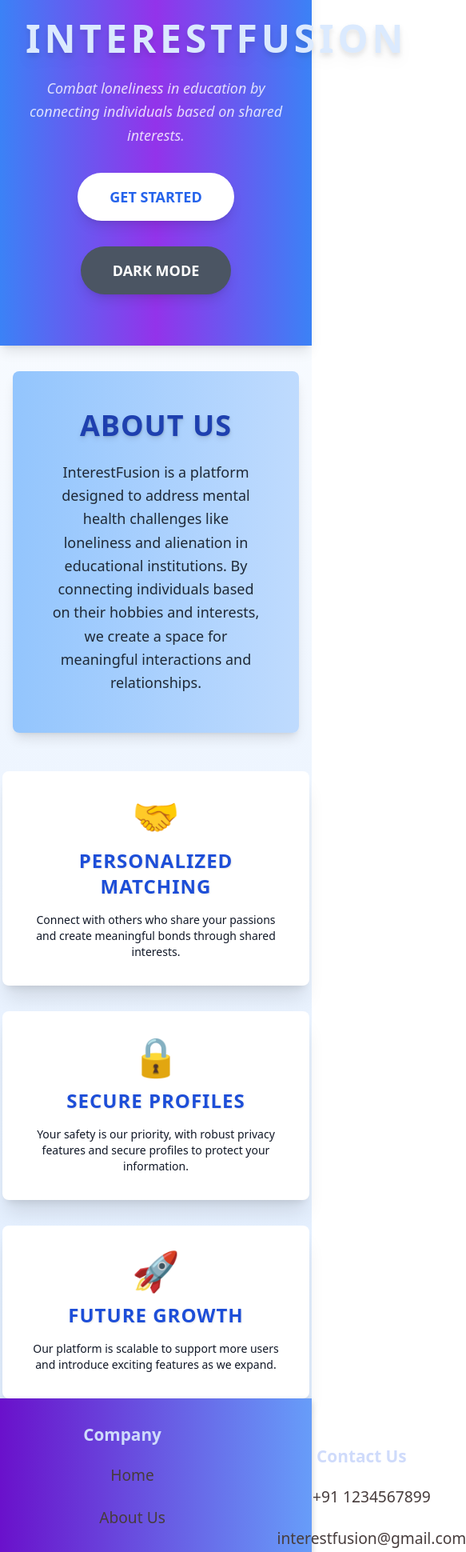
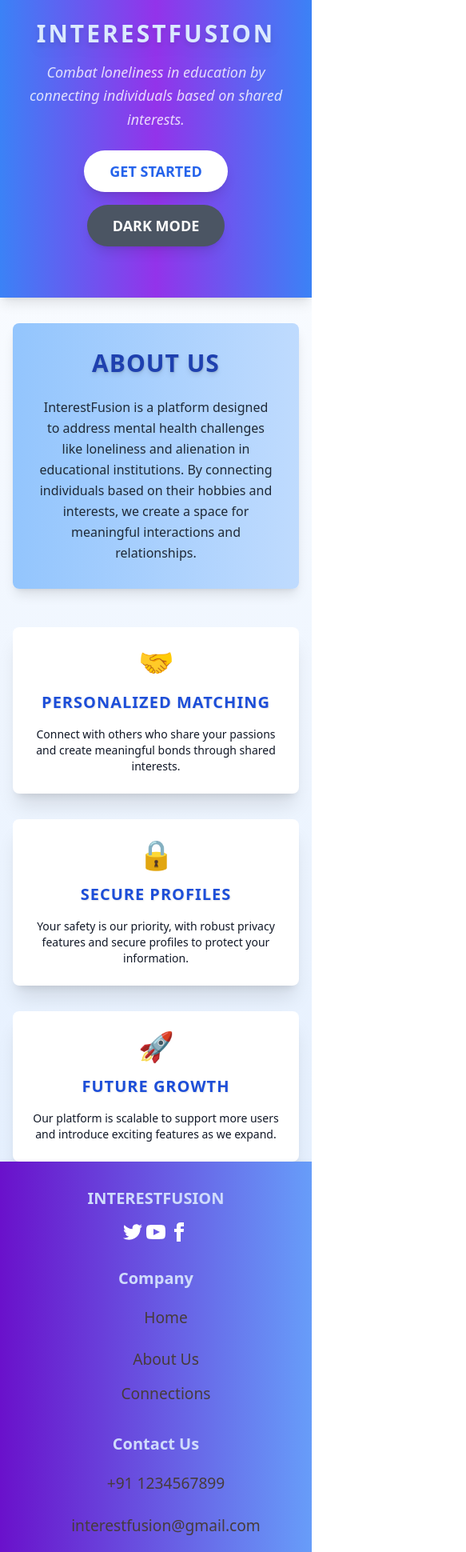
Before and after one commit to tarun824/HackThisFall_InterestFusion, a React (Vite) app in the folder frontend/: page / in a window 390 px wide. Shown: the part 40-1980 px from the top of the page at 80% size, 583 px wide, since content can reach past the window. Built offline with nearby package versions, Linux system fonts and the light colour scheme.

Commit message:
Fixed responsiveness in landingpage and footer

```diff
--- a/frontend/src/components/Footer.jsx
+++ b/frontend/src/components/Footer.jsx
@@ -1,12 +1,16 @@
 const Footer = () => {
   return (
-    <footer>
-      <div className="footer-content">
+    <footer className="bg-gray-800 text-white py-8 px-4">
+      <div className="footer-content grid grid-cols-1 sm:grid-cols-2 md:grid-cols-3 gap-8 text-center md:text-left">
+
+{/* Left section: Social Media */}
 <div className="footer1">
-          <p>INTERESTFUSION</p>
+  <p className="text-xl font-bold mb-4">INTERESTFUSION</p>
   <div className="social-media-links">
-            <nav>
-              <div><a>
+    {/* <div className="flex justify-evenly w-full"> */}
+    <div className="lg:flex lg:justify-between lg:w-full">
+      <div>
+        <a>
           <svg
             xmlns="http://www.w3.org/2000/svg"
             width="24"
@@ -16,8 +20,10 @@ const Footer = () => {
           >
             <path d="M24 4.557c-.883.392-1.832.656-2.828.775 1.017-.609 1.798-1.574 2.165-2.724-.951.564-2.005.974-3.127 1.195-.897-.957-2.178-1.555-3.594-1.555-3.179 0-5.515 2.966-4.797 6.045-4.091-.205-7.719-2.165-10.148-5.144-1.29 2.213-.669 5.108 1.523 6.574-.806-.026-1.566-.247-2.229-.616-.054 2.281 1.581 4.415 3.949 4.89-.693.188-1.452.232-2.224.084.626 1.956 2.444 3.379 4.6 3.419-2.07 1.623-4.678 2.348-7.29 2.04 2.179 1.397 4.768 2.212 7.548 2.212 9.142 0 14.307-7.721 13.995-14.646.962-.695 1.797-1.562 2.457-2.549z"></path>
           </svg>
-              </a></div>
-              <div><a>
+        </a>
+      </div>
+      <div>
+        <a>
           <svg
             xmlns="http://www.w3.org/2000/svg"
             width="24"
@@ -27,8 +33,10 @@ const Footer = () => {
           >
             <path d="M19.615 3.184c-3.604-.246-11.631-.245-15.23 0-3.897.266-4.356 2.62-4.385 8.816.029 6.185.484 8.549 4.385 8.816 3.6.245 11.626.246 15.23 0 3.897-.266 4.356-2.62 4.385-8.816-.029-6.185-.484-8.549-4.385-8.816zm-10.615 12.816v-8l8 3.993-8 4.007z"></path>
           </svg>
-              </a></div>
-              <div><a>
+        </a>
+      </div>
+      <div>
+        <a>
           <svg
             xmlns="http://www.w3.org/2000/svg"
             width="24"
@@ -38,46 +46,39 @@ const Footer = () => {
           >
             <path d="M9 8h-3v4h3v12h5v-12h3.642l.358-4h-4v-1.667c0-.955.192-1.333 1.115-1.333h2.885v-5h-3.808c-3.596 0-5.192 1.583-5.192 4.615v3.385z"></path>
           </svg>
-              </a></div>
-            </nav>
+        </a>
+      </div>
+    </div>
   </div>
 </div>
 
-        <div className='footer2'>
-          <p>Company</p>
-          <ul>
+
+        {/* Middle section: Company Links */}
+        <div className="footer2">
+          <p className="text-xl font-bold mb-4">Company</p>
+          <ul className="space-y-2">
             <li>Home</li>
             <li>About Us</li>
             <li>Connections</li>
           </ul>
         </div>
 
-        <div className='footer3'>
-          <p>Contact Us</p>
-            <ul>
+        {/* Right section: Contact Us */}
+        <div className="footer3">
+          <p className="text-xl font-bold mb-4">Contact Us</p>
+          <ul className="space-y-2">
             <li>+91 1234567899</li>
             <li>interestfusion@gmail.com</li>
           </ul>
         </div>
       </div>
 
-      <div className="footer4">
-        <aside>
-          {/* <svg
-            width="36"
-            height="36"
-            viewBox="0 0 24 24"
-            xmlns="http://www.w3.org/2000/svg"
-            fillRule="evenodd"
-            clipRule="evenodd"
-            className="fill-current"
-          >
-            <path d="M22.672 15.226l-2.432.811.841 2.515c.33 1.019-.209 2.127-1.23 2.456-1.15.325-2.148-.321-2.463-1.226l-.84-2.518-5.013 1.677.84 2.517c.391 1.203-.434 2.542-1.831 2.542-.88 0-1.601-.564-1.86-1.314l-.842-2.516-2.431.809c-1.135.328-2.145-.317-2.463-1.229-.329-1.018.211-2.127 1.231-2.456l2.432-.809-1.621-4.823-2.432.808c-1.355.384-2.558-.59-2.558-1.839 0-.817.509-1.582 1.327-1.846l2.433-.809-.842-2.515c-.33-1.02.211-2.129 1.232-2.458 1.02-.329 2.13.209 2.461 1.229l.842 2.515 5.011-1.677-.839-2.517c-.403-1.238.484-2.553 1.843-2.553.819 0 1.585.509 1.85 1.326l.841 2.517 2.431-.81c1.02-.33 2.131.211 2.461 1.229.332 1.018-.21 2.126-1.23 2.456l-2.433.809 1.622 4.823 2.433-.809c1.242-.401 2.557.484 2.557 1.838 0 .819-.51 1.583-1.328 1.847m-8.992-6.428l-5.01 1.675 1.619 4.828 5.011-1.674-1.62-4.829z"></path>
-          </svg> */}
-          <p>Copyright © InterestFusion {new Date().getFullYear()} - All right reserved</p>
-        </aside>
+      {/* Copyright Section */}
+      <div className="footer4 mt-8 text-center text-sm text-gray-400">
+        <p>Copyright © InterestFusion {new Date().getFullYear()} - All rights reserved</p>
       </div>
     </footer>
   );
 };
+
 export default Footer;
--- a/frontend/src/components/Landingpage/Landingpage.jsx
+++ b/frontend/src/components/Landingpage/Landingpage.jsx
@@ -15,32 +15,33 @@ const LandingPage = () => {
         <div className={`flex flex-col items-center min-h-screen transition-all ${darkMode ? 'bg-gray-800' : 'bg-gradient-to-t from-blue-100 to-white'}`}>
             {/* Header Section */}
             <header className={`py-16 px-8 text-center w-full ${darkMode ? 'bg-gradient-to-r from-blue-800 via-purple-500 to-blue-800' : 'bg-gradient-to-r from-blue-500 via-purple-600 to-blue-500'} text-white shadow-lg`}>
-                <h1 className="text-5xl font-extrabold uppercase tracking-widest text-blue-100 drop-shadow-lg">
+    <h1 className="text-3xl sm:text-4xl md:text-5xl font-extrabold uppercase tracking-widest text-blue-100 drop-shadow-lg max-w-full mx-auto">
         InterestFusion
     </h1>
-                <p className="mt-6 text-lg italic font-light text-white/80 max-w-3xl mx-auto leading-relaxed">
+    <p className="mt-4 sm:mt-6 text-lg sm:text-xl italic font-light text-white/80 max-w-3xl mx-auto leading-relaxed">
         Combat loneliness in education by connecting individuals based on shared interests.
     </p>
     <button
         onClick={() => { window.location.href = "/home"; }}
-                    className={`mt-8 bg-white text-blue-600 px-10 py-4 rounded-full font-semibold uppercase text-lg shadow-lg transform transition-transform hover:-translate-y-2 hover:shadow-2xl`}
+        className={`mt-6 sm:mt-8 bg-white text-blue-600 px-8 sm:px-10 py-3 sm:py-4 rounded-full font-semibold uppercase text-lg shadow-lg transform transition-transform hover:-translate-y-2 hover:shadow-2xl`}
     >
         Get Started
     </button>
     <button
         onClick={toggleDarkMode}
-                    className="mt-8 bg-gray-600 text-white px-10 py-4 rounded-full font-semibold uppercase text-lg shadow-lg transform transition-transform hover:-translate-y-2 hover:shadow-2xl"
+        className="mt-4 sm:mt-8 bg-gray-600 text-white px-8 sm:px-10 py-3 sm:py-4 rounded-full font-semibold uppercase text-lg shadow-lg transform transition-transform hover:-translate-y-2 hover:shadow-2xl"
     >
         {darkMode ? 'Light Mode' : 'Dark Mode'}
     </button>
 </header>
 
+
             {/* About Us Section */}
-            <section className={`p-12 text-center shadow-lg rounded-lg mt-8 max-w-4xl w-11/12 transform transition-transform hover:scale-105 ${darkMode ? 'bg-gray-700 text-white' : 'bg-gradient-to-r from-blue-300 to-blue-200 text-gray-800'}`}>
-                <h2 className={`text-4xl font-semibold uppercase mb-6 drop-shadow-md ${darkMode ? 'text-blue-300' : 'text-blue-800'}`}>
+            <section className={`p-8 sm:p-12 text-center shadow-lg rounded-lg mt-8 max-w-4xl w-11/12 transform transition-transform hover:scale-105 ${darkMode ? 'bg-gray-700 text-white' : 'bg-gradient-to-r from-blue-300 to-blue-200 text-gray-800'}`}>
+                <h2 className={`text-3xl sm:text-4xl font-semibold uppercase mb-6 drop-shadow-md ${darkMode ? 'text-blue-300' : 'text-blue-800'}`}>
                     About Us
                 </h2>
-                <p className="text-lg font-light leading-relaxed">
+                <p className="text-base sm:text-lg font-light leading-relaxed">
                     InterestFusion is a platform designed to address mental health challenges like loneliness
                     and alienation in educational institutions. By connecting individuals based on their hobbies
                     and interests, we create a space for meaningful interactions and relationships.
@@ -48,7 +49,7 @@ const LandingPage = () => {
             </section>
 
             {/* Features Section */}
-            <div className="flex flex-wrap justify-center items-start gap-8 mt-12 max-w-7xl">
+            <div className="flex flex-wrap justify-center items-start gap-8 mt-12 max-w-7xl px-4 sm:px-0">
                 <FeatureCard
                     title="Personalized Matching"
                     description="Connect with others who share your passions and create meaningful bonds through shared interests."
@@ -76,10 +77,10 @@ const LandingPage = () => {
 
 const FeatureCard = ({ title, description, icon, darkMode }) => {
     return (
-        <section className={`p-8 text-center shadow-xl rounded-lg transition-transform hover:scale-105 hover:shadow-2xl w-full sm:w-1/3 max-w-sm ${darkMode ? 'bg-gray-700 text-white' : 'bg-white text-gray-900'}`}>
-            <div className="text-5xl mb-4">{icon}</div>
-            <h2 className={`text-2xl font-bold ${darkMode ? 'text-blue-300' : 'text-blue-700'} mb-4`}>{title}</h2>
-            <p className="text-sm font-light">{description}</p>
+        <section className={`p-6 sm:p-8 text-center shadow-xl rounded-lg transition-transform hover:scale-105 hover:shadow-2xl w-full sm:w-1/3 max-w-sm ${darkMode ? 'bg-gray-700 text-white' : 'bg-white text-gray-900'}`}>
+            <div className="text-4xl sm:text-5xl mb-4">{icon}</div>
+            <h2 className={`text-xl sm:text-2xl font-bold ${darkMode ? 'text-blue-300' : 'text-blue-700'} mb-4`}>{title}</h2>
+            <p className="text-sm sm:text-base font-light">{description}</p>
         </section>
     );
 };
```
Lines whose indentation alone changed are shown as unchanged.
